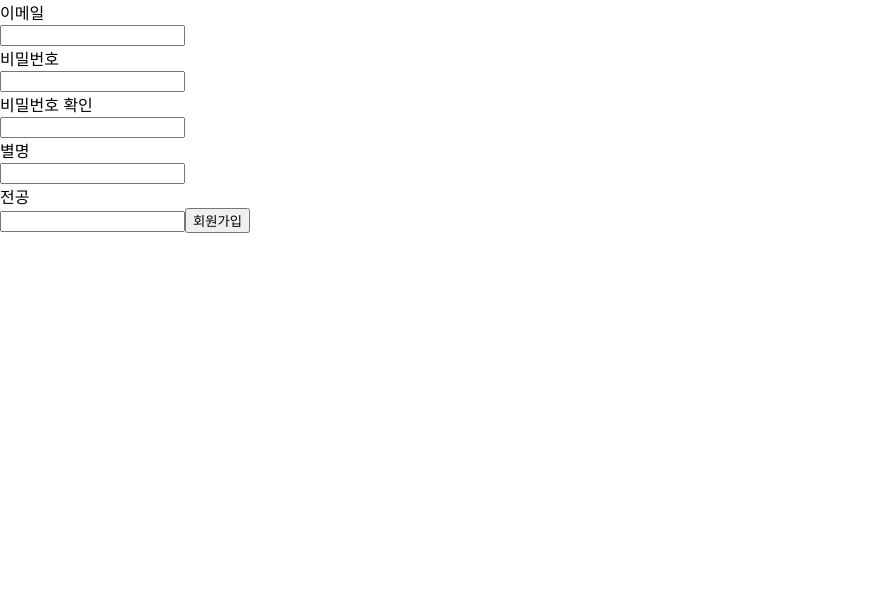
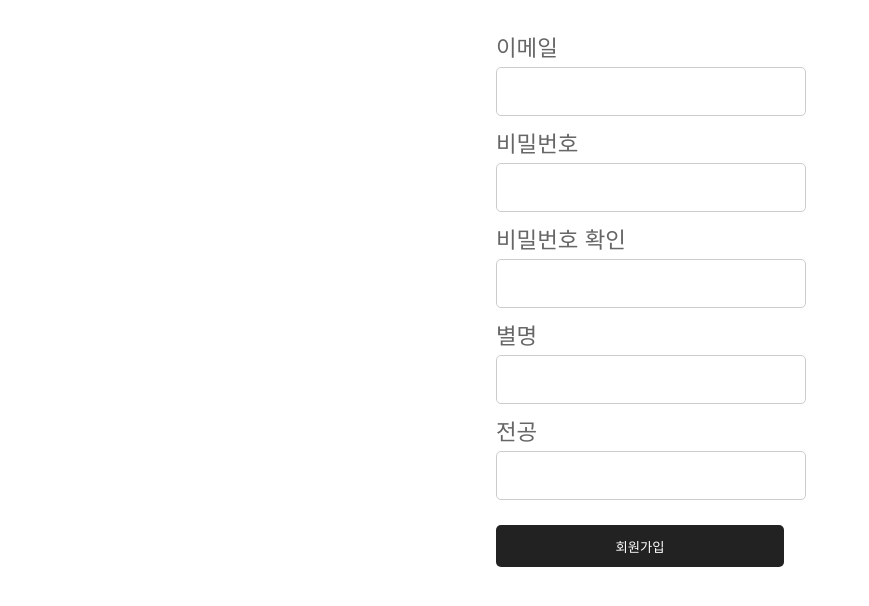
Before and after one commit to import-H/frontend, a React (Create React App) app: page /register in a window 1280 px wide. Shown: the top 606 px of the page, without its empty margins (0-869 px from the left). Built offline with nearby package versions, Linux system fonts and the light colour scheme.

Commit message:
전역 스타일 설정, Register 페이지 Input, button 스타일 설정

```diff
--- a/src/App.js
+++ b/src/App.js
@@ -1,11 +1,18 @@
 import React from "react";
+
 import { Link } from "react-router-dom";
+
+import Register from "./Pages/Register";
+// styled-components 불러오기
+import GlobalStyle from "./Styles/Globalstyle";
 
 const App = () => {
   return (
     <div>
       <div>hi</div>
-      <Link to="/main">메인</Link>
+      {/* <Link to="/main">메인</Link> */}
+      <GlobalStyle />
+      <Register />
     </div>
   );
 };
--- a/src/Pages/Register.js
+++ b/src/Pages/Register.js
@@ -1,5 +1,7 @@
 import React, { useEffect, useState } from "react";
-//  html에 클래스 줘도 되나요 ? ? ? ? ? ? ?? ?
+// styled-components 불러오기
+import styled from "styled-components";
+import { DefaultButton, DefaultInput } from "../Styles/theme.js";
 const Register = () => {
   const [email, setEmail] = useState("");
   const [password, setPassword] = useState("");
@@ -7,40 +9,51 @@ const Register = () => {
   const [nickname, setNickname] = useState("");
   const [major, setMajor] = useState("");
 
-  const onEmailHandler = (event) => setEmail(event.currentTarget.value);
-
   const registerEvent = () => {
     //if(이메일 형식 검사)
     //api (연동)
   };
 
+  //r컴포넌트 스타일
+  const Container = styled.div`
+    width: 100%;
+    max-width: 1200px;
+    margin: 0 auto;
+    min-width: 300px;
+    padding: 20px 25px;
+    display: flex;
+    justify-content: center;
+  `;
+  const InputLabel = styled.div`
+    font-size: 1.4em;
+    margin: 10px 0 5px 0;
+    color: #666;
+  `;
+
+  const SubmitButton = styled(DefaultButton)`
+    width: 100%;
+    margin-top: 25px;
+  `;
+
   return (
-    <div>
+    <Container>
       <form>
-        <div>이메일</div>
-        <input type="text" name="email" />
-        <div>비밀번호</div>
-        <input type="password" name="password" />
-        <div>비밀번호 확인</div>
-        <input type="password" name="confirm_password" />
-        <div>별명</div>
-        <input type="text" name="nickname" />
-        <div>전공</div>
-        <input type="text" name="major" />
-        <button onClick={registerEvent}>회원가입</button>
+        <InputLabel>이메일</InputLabel>
+        <DefaultInput type="text" name="email" />
+        <InputLabel>비밀번호</InputLabel>
+        <DefaultInput type="password" name="password" />
+        <InputLabel>비밀번호 확인</InputLabel>
+        <DefaultInput type="password" name="confirm_password" />
+        <InputLabel>별명</InputLabel>
+        <DefaultInput type="text" name="nickname" />
+        <InputLabel>전공</InputLabel>
+        <DefaultInput type="text" name="major" />
+        <SubmitButton backgroundColor="#222" onClick={registerEvent}>
+          회원가입
+        </SubmitButton>
       </form>
-    </div>
+    </Container>
   );
 };
 
 export default Register;
-
-/*
-{
-	"email" : "string",
-	"password" : "string",
-	"confirm_password": "string",
-	"nickname": "string",
-	"major": "string"
-}
-*/
--- /dev/null
+++ b/src/Styles/Globalstyle.js
@@ -0,0 +1,23 @@
+// 전역 스타일 설정
+import { createGlobalStyle } from "styled-components";
+
+const GlobalStyle = createGlobalStyle`
+    // font import
+    @import url('https://fonts.googleapis.com/css2?family=Noto+Sans+KR:wght@100;300;400;500;900&family=Poppins:ital,wght@0,100;0,200;0,300;0,400;0,500;0,600;0,700;0,800;0,900;1,100;1,200;1,300;1,400;1,500;1,600;1,700;1,800;1,900&display=swap');
+
+    *{
+        margin: 0;
+        padding: 0;
+        box-sizing: border-box;
+        color: inherit;
+        list-style: none;
+        text-decoration: none;
+    }
+    html, body{
+        font-size: 10px; // 1rem = 10px
+        font-family: 'Poppins', "Noto Sans KR' , sans-serif;
+        color: #333;
+    }
+`;
+
+export default GlobalStyle;
--- /dev/null
+++ b/src/Styles/theme.js
@@ -0,0 +1,36 @@
+import styled from 'styled-components';
+
+// 기본 input
+const DefaultInput = styled.input`
+    width: 100%;
+    height: 37px;
+    border: 1px solid #ccc;
+    border-radius: 5px;
+    padding: 5px 10px;
+    outline: none;
+    transition: border 0.3s;
+    &:active, &:focus, &:focus-visible{
+        border-color: #222;
+    }
+`;
+
+//기본 버튼
+const DefaultButton = styled.button`
+    background-color: ${(props) => props.backgroundColor || "#ddd"};
+    padding: 0 20px;
+    color: #fff;
+    min-height: 42px;
+    border: none;
+    border-radius: 5px;
+    cursor: pointer;
+    transition: color 0.3s, background-color 0.3s, border 0.3s;
+    outline: none;
+    /* & 문자를 사용하여 Sass 처럼 자기 자신 선택이 가능합니다. */
+      &:hover {
+        background-color: #FFC90A;
+        color: #222;
+      }
+`;
+
+
+export {DefaultButton,DefaultInput};
```
